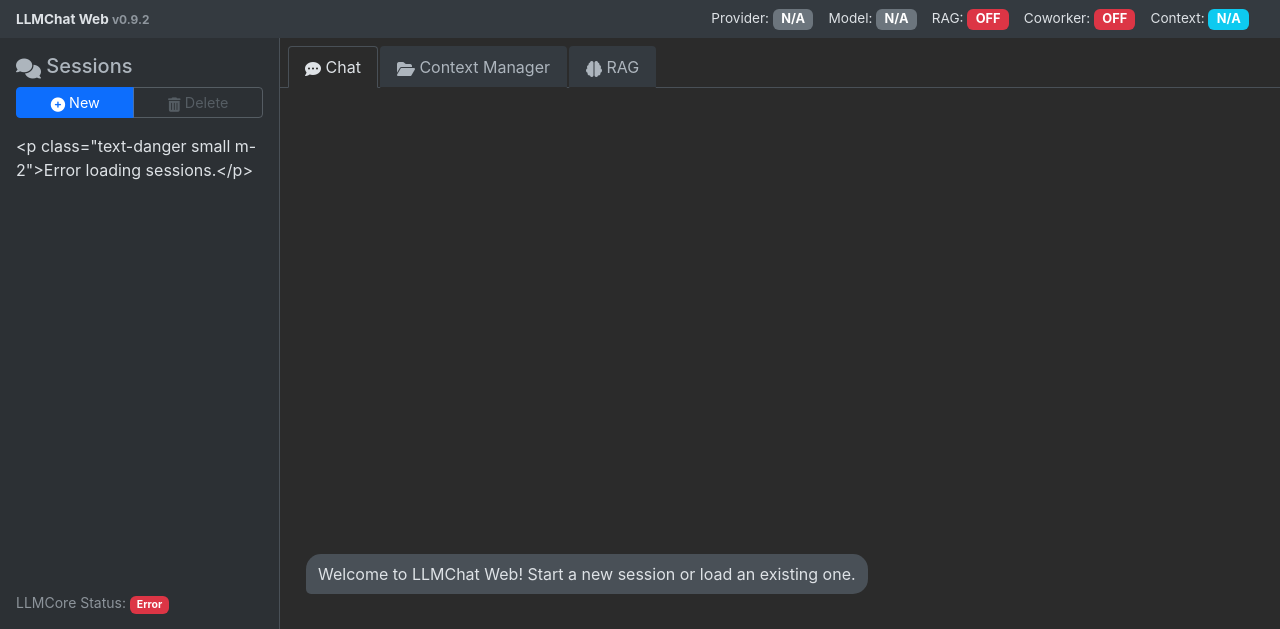
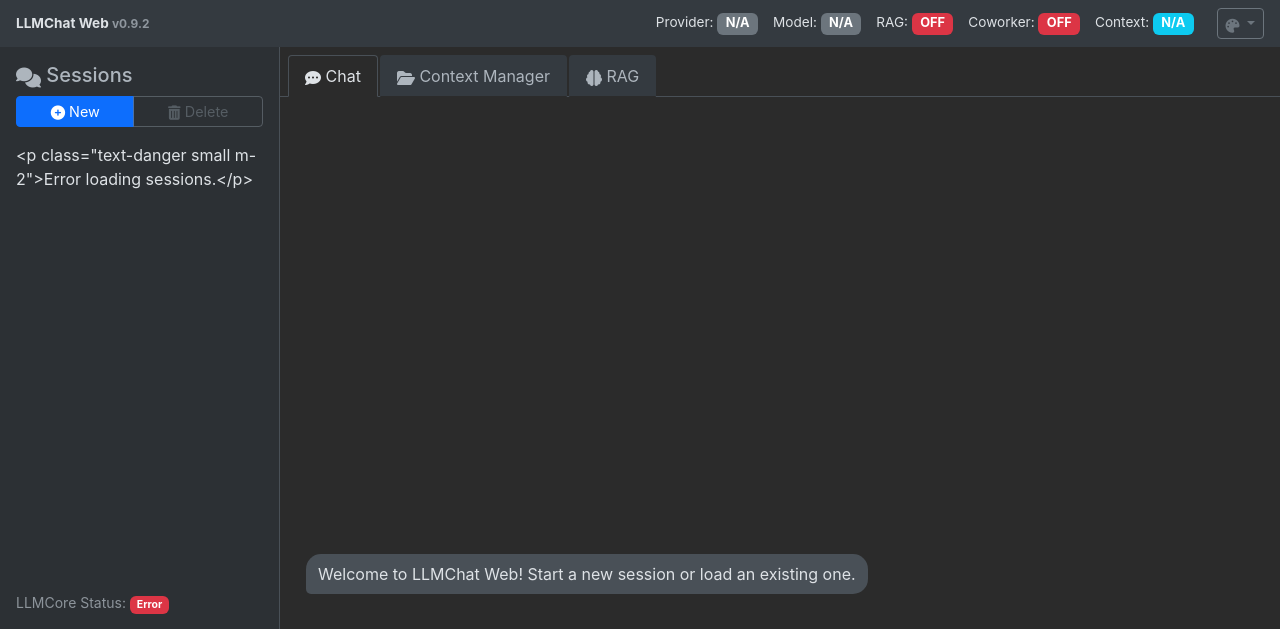
Before and after one commit to araray/llmchat-web, a Flask app: page / in a window 1280 px wide. Shown: the top 629 px of the page. Run offline with Flask 3, Linux system fonts and the light colour scheme; some libraries are stand-ins or nearby versions.

Commit message:
feat(ui): add theme switcher dropdown to top navigation bar * **Why** – To provide a user-facing control for theme selection as   required by FEAT-02, a dropdown menu needs to be added to a persistent part of the user interface. * **What** –     - In `llmchat_web/templates/index.html`, added a Bootstrap dropdown       component to the right side of the top navigation bar (`<nav class="top-bar">`).     - The dropdown is styled with a palette icon and contains menu items       for "Dark" and "Light" themes.     - Each menu item has a `data-theme` attribute (`dark` or `light`) to       be used by the JavaScript handler. * **Impact** – A new, non-functional theme switcher dropdown menu now   appears in the top-right corner of the application. * **Risk** – Low. This is a purely additive HTML change. The control is   inert until the corresponding JavaScript logic is implemented. Refs: #FEAT-02

```diff
--- a/llmchat_web/templates/index.html
+++ b/llmchat_web/templates/index.html
@@ -16,7 +16,7 @@
             >
         </span>
     </div>
-    <div class="d-flex">
+    <div class="d-flex align-items-center">
         <span class="status-item"
             >Provider:
             <span id="status-provider" class="badge bg-secondary">N/A</span>
@@ -38,6 +38,35 @@
                 >0/0 (0%)</span
             >
         </span>
+        <!-- START: Theme Switcher Dropdown -->
+        <div class="dropdown ms-2">
+            <button
+                class="btn btn-sm btn-outline-secondary dropdown-toggle"
+                type="button"
+                id="theme-switcher-btn"
+                data-bs-toggle="dropdown"
+                aria-expanded="false"
+                title="Change Theme"
+            >
+                <i class="fas fa-palette"></i>
+            </button>
+            <ul
+                class="dropdown-menu dropdown-menu-end"
+                aria-labelledby="theme-switcher-btn"
+            >
+                <li>
+                    <a class="dropdown-item" href="#" data-theme="dark"
+                        ><i class="fas fa-moon me-2"></i>Dark</a
+                    >
+                </li>
+                <li>
+                    <a class="dropdown-item" href="#" data-theme="light"
+                        ><i class="fas fa-sun me-2"></i>Light</a
+                    >
+                </li>
+            </ul>
+        </div>
+        <!-- END: Theme Switcher Dropdown -->
     </div>
 </nav>
 
--- a/pyproject.toml
+++ b/pyproject.toml
@@ -4,7 +4,7 @@
 
 [project]
 name = "llmchat-web"
-version = "0.11.3" # Version for llmchat-web
+version = "0.11.4" # Version for llmchat-web
 description = "A Flask-based web interface for LLMCore, providing chat and RAG functionalities."
 readme = "README.md" # Assuming llmchat-web will have its own README
 requires-python = ">=3.11"
```
